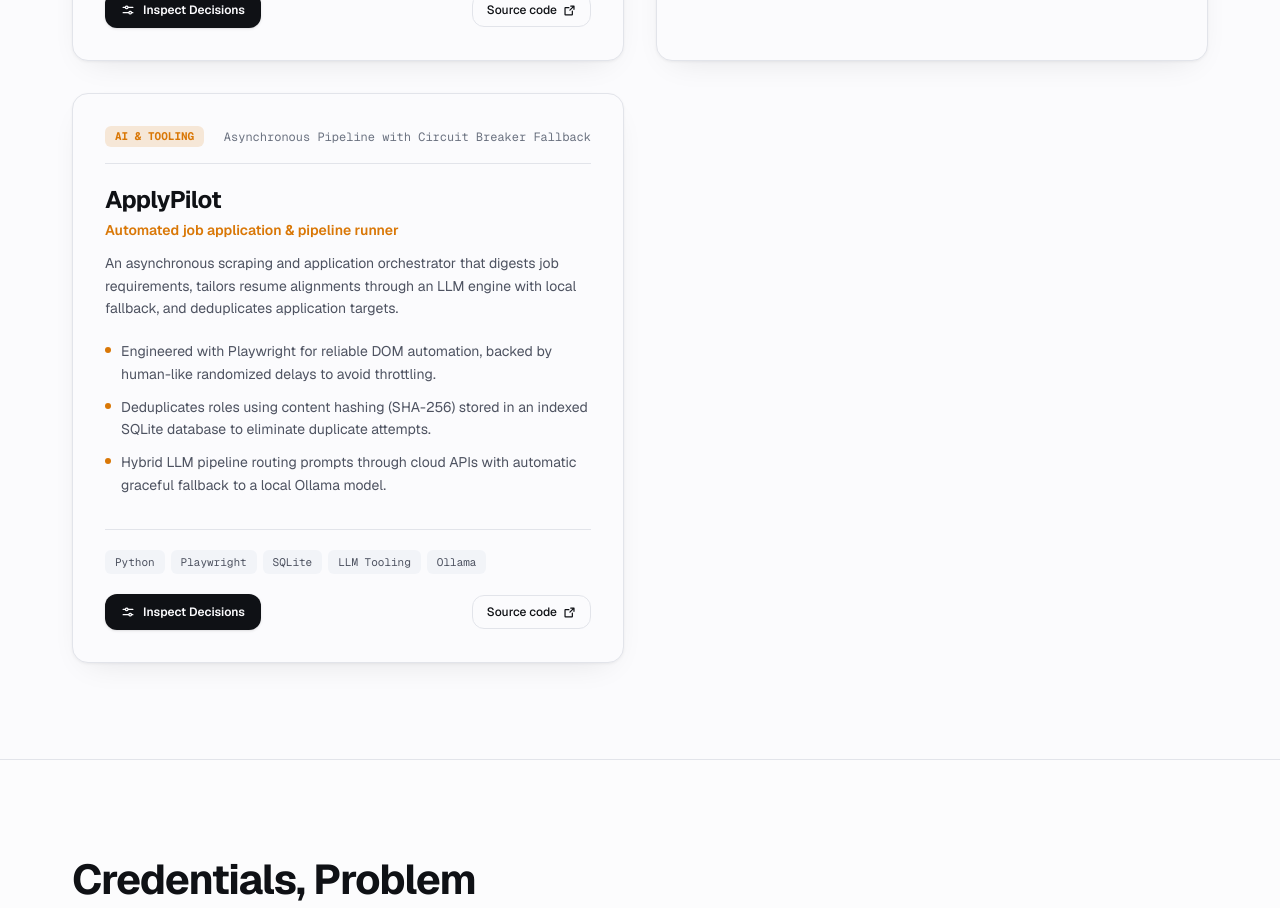
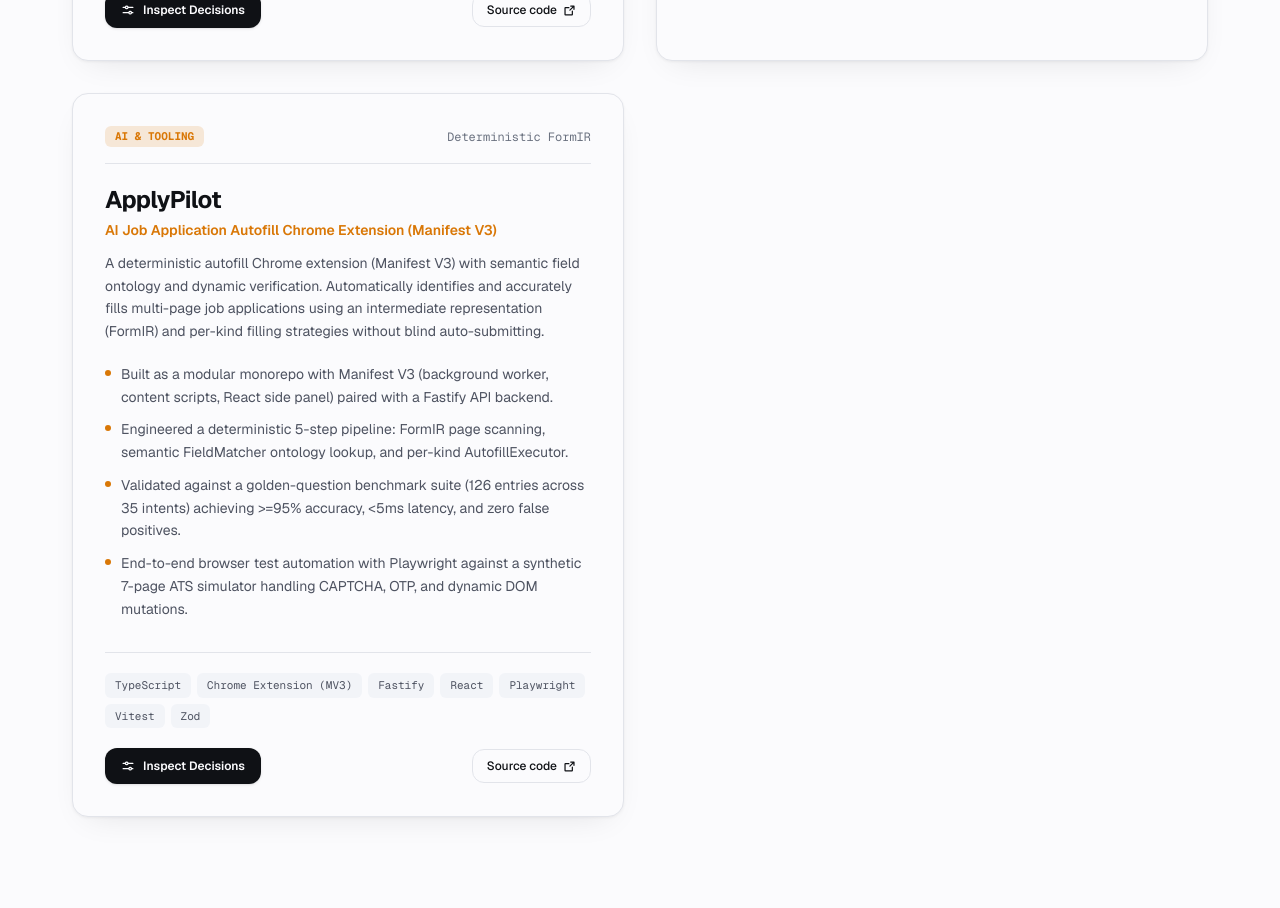
Before and after one commit to Nikhil-sai-nambula/portfolio, a Next.js app: page / in a window 1280 px wide. Shown: the part 7180-8088 px from the top of the page. Built offline with nearby package versions, Linux system fonts and the light colour scheme.

Commit message:
feat: update ApplyPilot project details with Chrome extension MV3 architecture

```diff
--- a/src/data/portfolio.ts
+++ b/src/data/portfolio.ts
@@ -322,32 +322,41 @@
   {
     id: "apply-pilot",
     title: "ApplyPilot",
-    subtitle: "Automated job application & pipeline runner",
+    subtitle: "AI Job Application Autofill Chrome Extension (Manifest V3)",
     blurb:
-      "An asynchronous scraping and application orchestrator that digests job requirements, tailors resume alignments through an LLM engine with local fallback, and deduplicates application targets.",
+      "A deterministic autofill Chrome extension (Manifest V3) with semantic field ontology and dynamic verification. Automatically identifies and accurately fills multi-page job applications using an intermediate representation (FormIR) and per-kind filling strategies without blind auto-submitting.",
     bullets: [
-      "Engineered with Playwright for reliable DOM automation, backed by human-like randomized delays to avoid throttling.",
-      "Deduplicates roles using content hashing (SHA-256) stored in an indexed SQLite database to eliminate duplicate attempts.",
-      "Hybrid LLM pipeline routing prompts through cloud APIs with automatic graceful fallback to a local Ollama model.",
+      "Built as a modular monorepo with Manifest V3 (background worker, content scripts, React side panel) paired with a Fastify API backend.",
+      "Engineered a deterministic 5-step pipeline: FormIR page scanning, semantic FieldMatcher ontology lookup, and per-kind AutofillExecutor.",
+      "Validated against a golden-question benchmark suite (126 entries across 35 intents) achieving >=95% accuracy, <5ms latency, and zero false positives.",
+      "End-to-end browser test automation with Playwright against a synthetic 7-page ATS simulator handling CAPTCHA, OTP, and dynamic DOM mutations.",
     ],
-    stack: ["Python", "Playwright", "SQLite", "LLM Tooling", "Ollama"],
+    stack: [
+      "TypeScript",
+      "Chrome Extension (MV3)",
+      "Fastify",
+      "React",
+      "Playwright",
+      "Vitest",
+      "Zod",
+    ],
     category: "AI & Tooling",
     links: [
       { label: "Source code", href: "https://github.com/Nikhil-sai-nambula" },
     ],
     technicalSpecs: {
-      pattern: "Asynchronous Pipeline with Circuit Breaker Fallback",
-      throughputOrMetric: "100% duplicate prevention via SHA-256 indexing",
-      storage: "SQLite with WAL (Write-Ahead Logging) mode",
-      resilience: "Automatic cloud-to-local LLM failover",
+      pattern: "Deterministic FormIR & Semantic Ontology",
+      throughputOrMetric: ">=95% Accuracy, <5ms Field Matching Latency",
+      storage: "Chrome Storage API + Fastify Profile Store",
+      resilience: "MutationObserver Re-scan & Safety Halts on Challenges",
     },
     deepDive: {
       challenge:
-        "External job application portals frequently change layouts and implement strict anti-bot rate limits.",
+        "Modern applicant tracking systems (ATS) use highly variable, deeply nested custom DOM structures (custom comboboxes, date-pickers, async late-rendered inputs). Blind autofill frequently enters incorrect data or crashes when encountering verification challenges.",
       solution:
-        "Structured playwright execution with exponential backoff retries, persistent browser cookies, and local model failover so jobs continue even during network disruption.",
+        "Abstracted web forms into a structured FormIR intermediate representation mapped by @apply-pilot/field-ontology with confidence scoring. Implemented DOM MutationObserver to catch late-rendered fields and enforced strict guardrails that halt continuous filling at CAPTCHA, OTP, or legal checkpoints without ever triggering auto-submit.",
       keyTakeaway:
-        "Designing idempotency at the database layer (SHA-256 content hashes) prevented accidental duplicate submissions regardless of process crashes.",
+        "Decoupling semantic form ontology from browser execution strategies achieved high accuracy and zero false positives across complex multi-step application portals.",
     },
   },
 ];
```
